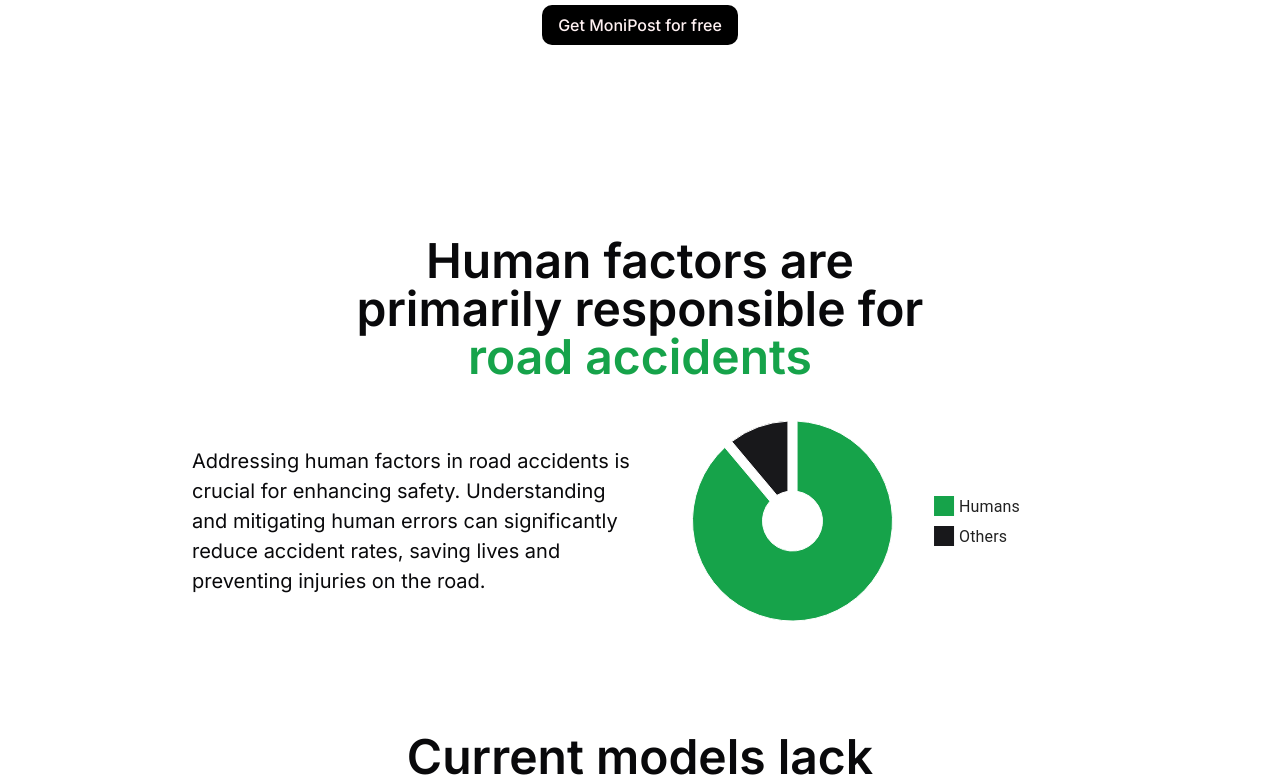
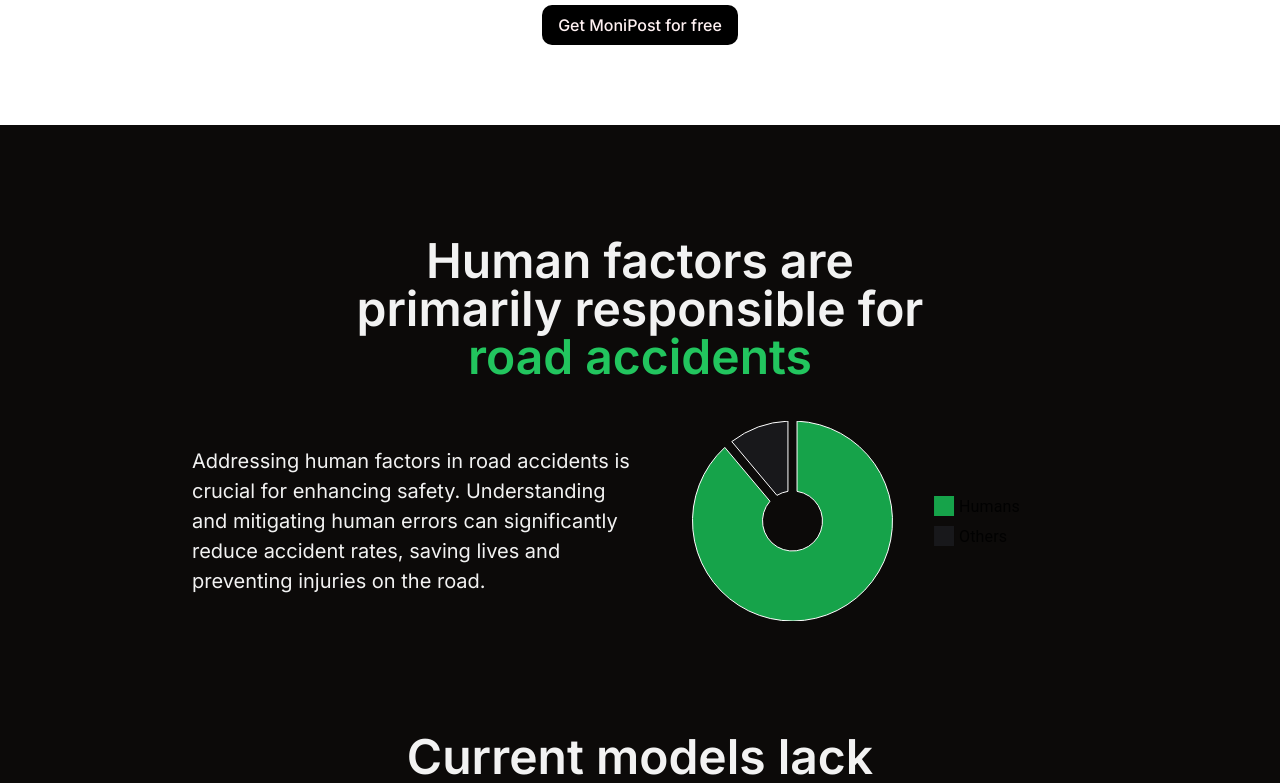
Before and after one commit to SebastienLaurentt/MoniPost, a Next.js app: page / in a window 1280 px wide. Shown: the part 540-1323 px from the top of the page. Built offline with nearby package versions, Linux system fonts and the light colour scheme.

Commit message:
create dark props for section

```diff
--- a/components/Section.tsx
+++ b/components/Section.tsx
@@ -3,6 +3,7 @@ interface SectionProps {
   classname?: string;
   marginBottom?: boolean;
   marginTop?: boolean;
+  dark?: boolean;
   children: React.ReactNode;
 }
 
@@ -11,17 +12,19 @@ const Section = ({
   classname,
   marginBottom,
   marginTop,
+  dark,
   children,
 }: SectionProps) => {
-  const isMarginBottom = marginBottom ? "mb-32 md:mb-36 xl:mb-48" : "";
-  const isMarginTop = marginTop ? "mt-20 md:mt-24 xl:mt-28" : "";
+  const isMarginBottom = marginBottom ? "pb-32 md:pb-36 xl:pb-48" : "";
+  const isMarginTop = marginTop ? "pt-20 md:pt-24 xl:pt-28" : "";
+  const isDark = dark ? "dark" : "";
 
   return (
     <section
-    id={id}
-      className={`${classname} ${isMarginBottom} ${isMarginTop} px-4 md:px-10 xl:mx-auto xl:px-16  2xl:max-w-[1600px]`}
+      id={id}
+      className={`${classname} ${isMarginBottom} ${isMarginTop} ${isDark} px-4 md:px-10 xl:mx-auto xl:px-16   bg-background text-foreground`}
     >
-      {children}
+      <div className="2xl:max-w-[1600px] mx-auto">{children}</div>
     </section>
   );
 };
--- a/components/Sections/Background.tsx
+++ b/components/Sections/Background.tsx
@@ -5,7 +5,7 @@ import SectionHeader from "../SectionHeader";
 
 const Background = () => {
   return (
-    <Section marginTop={true}>
+    <Section marginTop={true} dark={true}>
       <SectionHeader
         title="Human factors are primarily responsible for"
         titleHighlight="road accidents"
--- a/components/Sections/Dms.tsx
+++ b/components/Sections/Dms.tsx
@@ -4,7 +4,7 @@ import SectionHeader from "../SectionHeader";
 
 const Dms = () => {
   return (
-    <Section marginTop={true}>
+    <Section marginTop={true} dark={true}>
       <SectionHeader title="Current models lack" titleHighlight="precision" />
       <div className="flex flex-col lg:flex-row-reverse lg:items-center gap-y-4 lg:gap-x-16  xl:px-32">
         <div className="lg:w-3/4">
--- a/components/Sections/PosturalArgument.tsx
+++ b/components/Sections/PosturalArgument.tsx
@@ -5,7 +5,7 @@ import Image from 'next/image'
 
 const PosturalArgument = () => {
   return (
-    <Section marginTop={true}>
+    <Section marginTop={true} marginBottom={true} dark={true}>
       <SectionHeader title="Postural data offers a" titleHighlight="better model" />
       <div className="flex flex-col md:flex-row md:items-center gap-y-4  lg:gap-x-16 xl:px-32">
         <div className="md:w-3/4">
--- a/package.json
+++ b/package.json
@@ -21,7 +21,6 @@
     "next": "14.2.3",
     "react": "^18",
     "react-dom": "^18",
-    "react-google-charts": "^4.0.1",
     "tailwind-merge": "^2.3.0",
     "tailwindcss-animate": "^1.0.7"
   },
```
Also changed, not shown: 1 other file (tests, documents, lock files or other folders).
